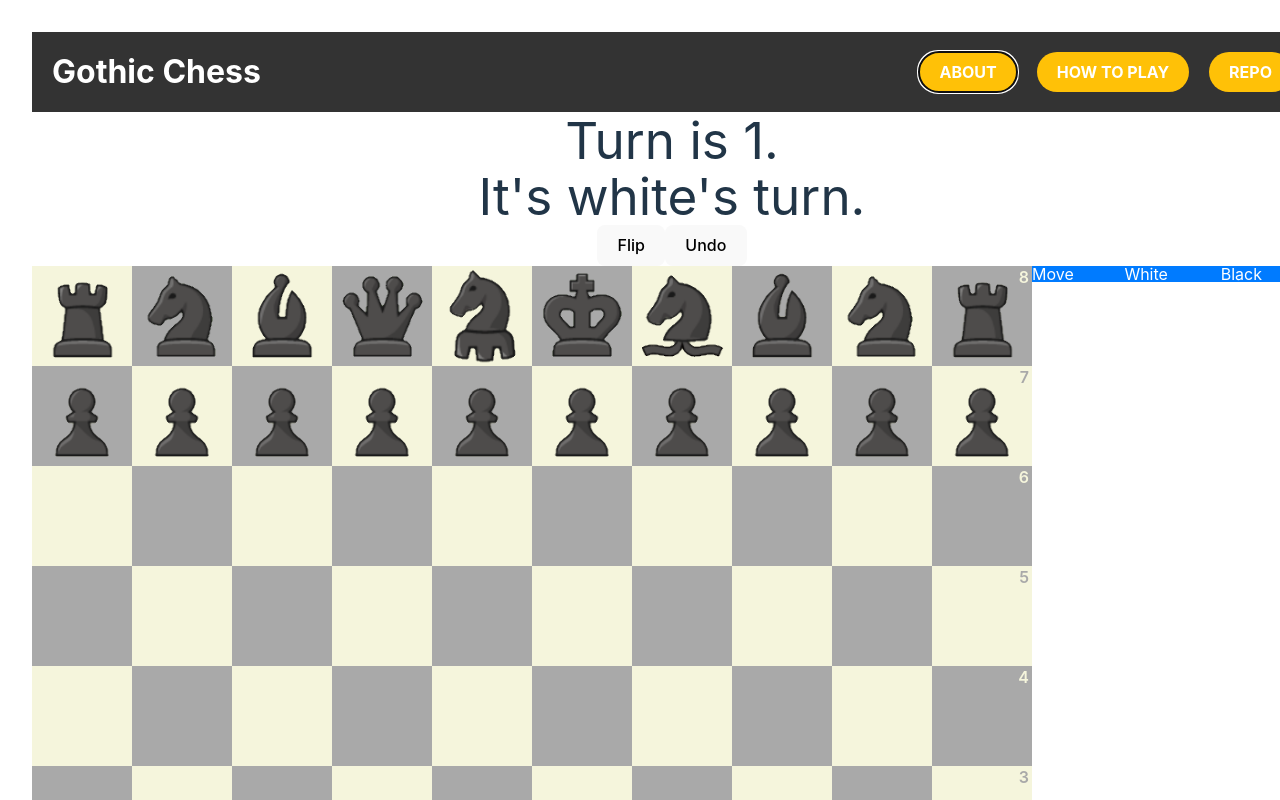
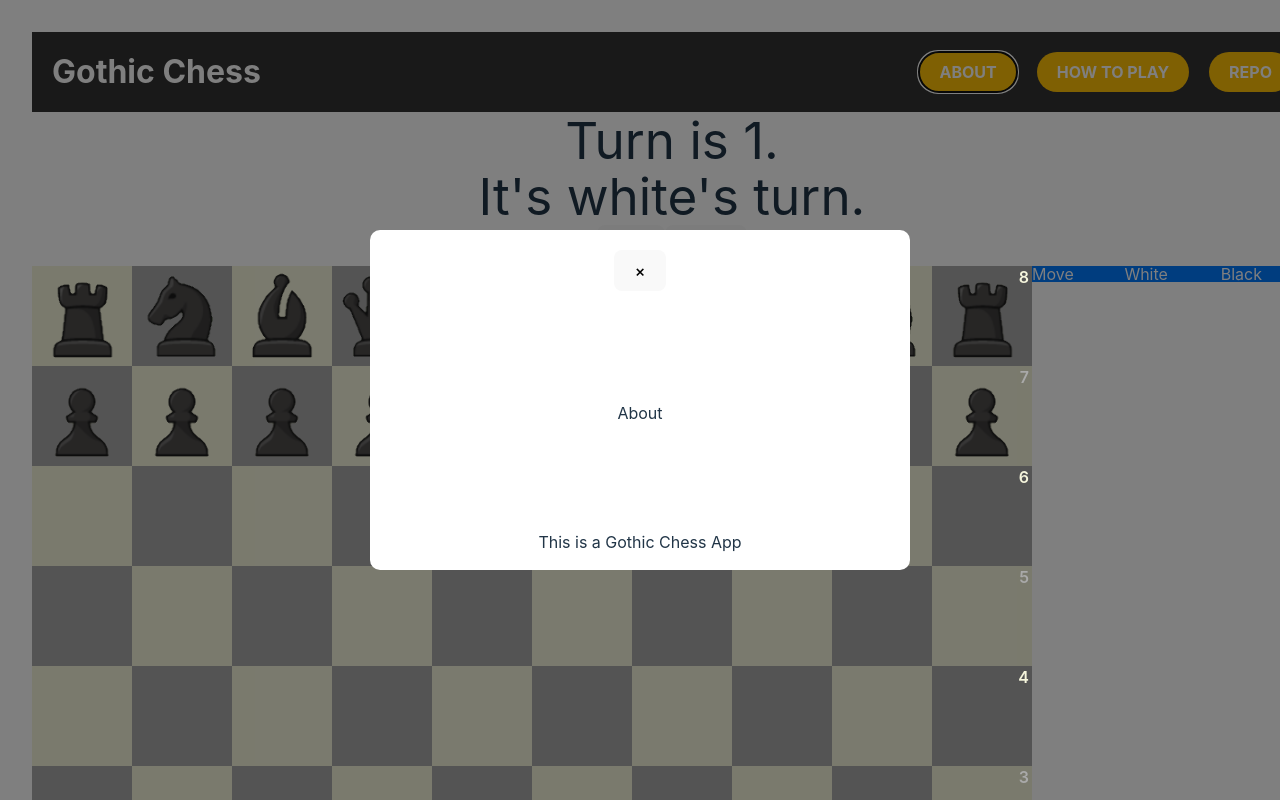
Before and after one commit to darianchen/gothic-chess, a React (Vite) app: page / in a window 1280 px wide. Both pictures are taken after a click on the button "ABOUT". Shown: the top 800 px of the page. Built offline with nearby package versions, Linux system fonts and the light colour scheme.

Commit message:
Create modal for navbar buttons

```diff
--- /dev/null
+++ b/src/components/Modal/Modal.css
@@ -0,0 +1,24 @@
+.modalBackground {
+    position: fixed;
+    top: 0;
+    left: 0;
+    width: 100%;
+    height: 100%;
+    background-color: rgba(0, 0, 0, 0.5);
+    display: flex;
+    justify-content: center;
+    align-items: center;
+    z-index: 1000;
+}
+
+.modalContainer {
+    background-color: #fff;
+    border-radius: 10px;
+    padding: 20px;
+    width: 500px;
+    height: 300px;
+    display: flex;
+    flex-direction: column;
+    justify-content: space-between;
+    align-items: center;
+}
--- /dev/null
+++ b/src/components/Modal/Modal.jsx
@@ -0,0 +1,30 @@
+function Modal({setOpenModal, modalType}) {
+
+    if(modalType === 'ABOUT'){
+        return(
+            <>
+                <div  onClick={() => {setOpenModal(false)}} className="modalBackground">
+                    <div onClick={(e) => {e.stopPropagation()}} className="modalContainer">
+                        <button className="closeBtn" onClick={() => {setOpenModal(false)}}>&times;</button>
+                        <div className="modal-title">About</div>
+                        <div className="modal-body">This is a Gothic Chess App</div>
+                    </div>
+                </div>
+            </>
+        )
+    } else {
+        return(
+            <>
+                <div  onClick={() => {setOpenModal(false)}} className="modalBackground">
+                    <div onClick={(e) => {e.stopPropagation()}} className="modalContainer">
+                        <button className="closeBtn" onClick={() => {setOpenModal(false)}}>&times;</button>
+                        <div className="modal-title">How to play</div>
+                        <div className="modal-body">This is how to play</div>
+                    </div>
+                </div>
+            </>
+        )
+    }
+}
+
+export default Modal;
--- /dev/null
+++ b/src/components/Modal/index.js
@@ -0,0 +1,4 @@
+import Modal from "./Modal";
+import './Modal.css';
+
+export default Modal;
--- a/src/components/Navbar/Navbar.jsx
+++ b/src/components/Navbar/Navbar.jsx
@@ -1,15 +1,25 @@
+import { useState } from 'react';
+import Modal from '../Modal';
 import './Navbar.css';
 
 function Navbar() {
+    const [openAboutModal, setOpenAboutModal] = useState(false);
+    const [openHowToPlayModal, setOpenHowToPlayModal] = useState(false);
+
+
     return (
+        <>
             <nav className="navbar">
                 <div className="navbar-title">Gothic Chess</div>
                 <div className="navbar-buttons">
-        <button className="navbar-button">ABOUT</button>
-        <button className="navbar-button">HOW TO PLAY</button>
+                <button className="navbar-button" onClick={() => {setOpenAboutModal(true)}}>ABOUT</button>
+                <button className="navbar-button" onClick={() => {setOpenHowToPlayModal(true)}}>HOW TO PLAY</button>
                 <button className="navbar-button">REPO</button>
                 </div>
             </nav>
+            {openAboutModal && <Modal setOpenModal={setOpenAboutModal} modalType="ABOUT" />}
+            {openHowToPlayModal && <Modal setOpenModal={setOpenHowToPlayModal} modalType="HOW TO PLAY" />}
+        </>
     );
 }
 
```
Lines whose indentation alone changed are shown as unchanged.
